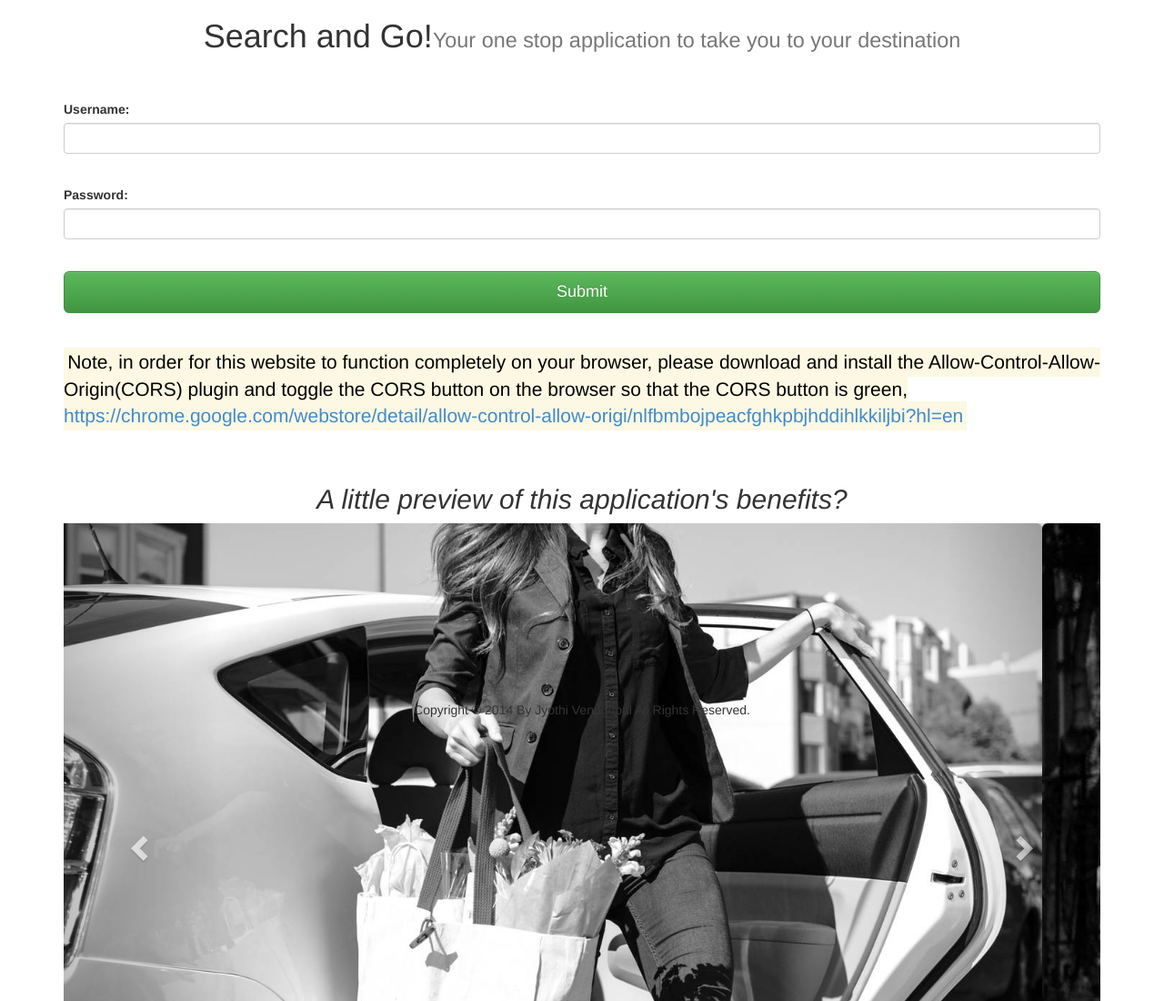
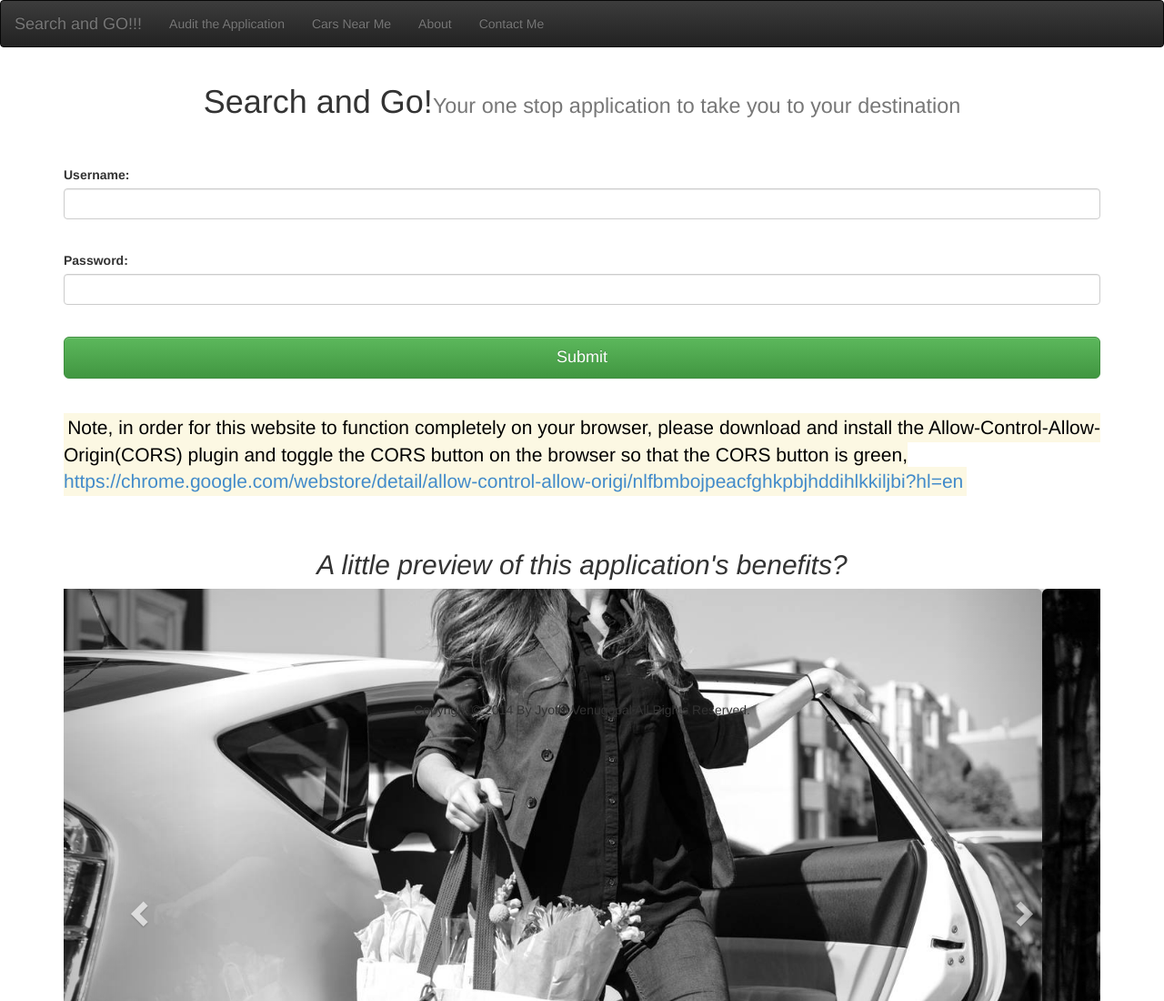
Before and after one commit to jyothivenugopal/CS5610, a website: page public/index.html in a window 1280 px wide. Shown: the top 1100 px of the page at 91% size. Drawn offline with nearby package versions, Linux system fonts and the light colour scheme.

Commit message:
homepage changes

```diff
--- a/public/index.html
+++ b/public/index.html
@@ -8,6 +8,18 @@
     <link rel="stylesheet" href="http://maxcdn.bootstrapcdn.com/bootstrap/3.2.0/css/bootstrap-theme.min.css">
 </head>
 <body>
+    <!-- NAVIGATION -->
+    <nav class="navbar navbar-inverse" role="navigation">
+        <div class="navbar-header">
+            <a class="navbar-brand" ui-sref="#">Search and GO!!!</a>
+        </div>
+        <ul class="nav navbar-nav">
+            <li><a href="analysis.html">Audit the Application</a></li>
+            <li><a href="carsnearme.html">Cars Near Me</a></li>
+            <li><a href="about.html">About</a></li>
+            <li><a href="contactme.html">Contact Me</a></li>
+        </ul>
+    </nav>
     <!--<h2>Username and password is jvyelpuber. Please use this for testing the application.</h2>-->
     <div class="container">
         <h1 class="text-center">Search and Go!<small>Your one stop application to take you to your destination</small></h1>
--- a/server.js
+++ b/server.js
@@ -5,9 +5,9 @@ var LocalStrategy = require('passport-local').Strategy;
 var mongoose = require('mongoose/');
 
 //these two lines for openshift
-//var mongooseurl = process.env.OPENSHIFT_MONGODB_DB_URL + "project";
-//mongoose.connect(mongooseurl);
-mongoose.connect('mongodb://localhost/MyDatabase');
+var mongooseurl = process.env.OPENSHIFT_MONGODB_DB_URL + "project";
+mongoose.connect(mongooseurl);
+//mongoose.connect('mongodb://localhost/MyDatabase');
 
 var Schema = mongoose.Schema;
 var UserDetail = new Schema({
```
